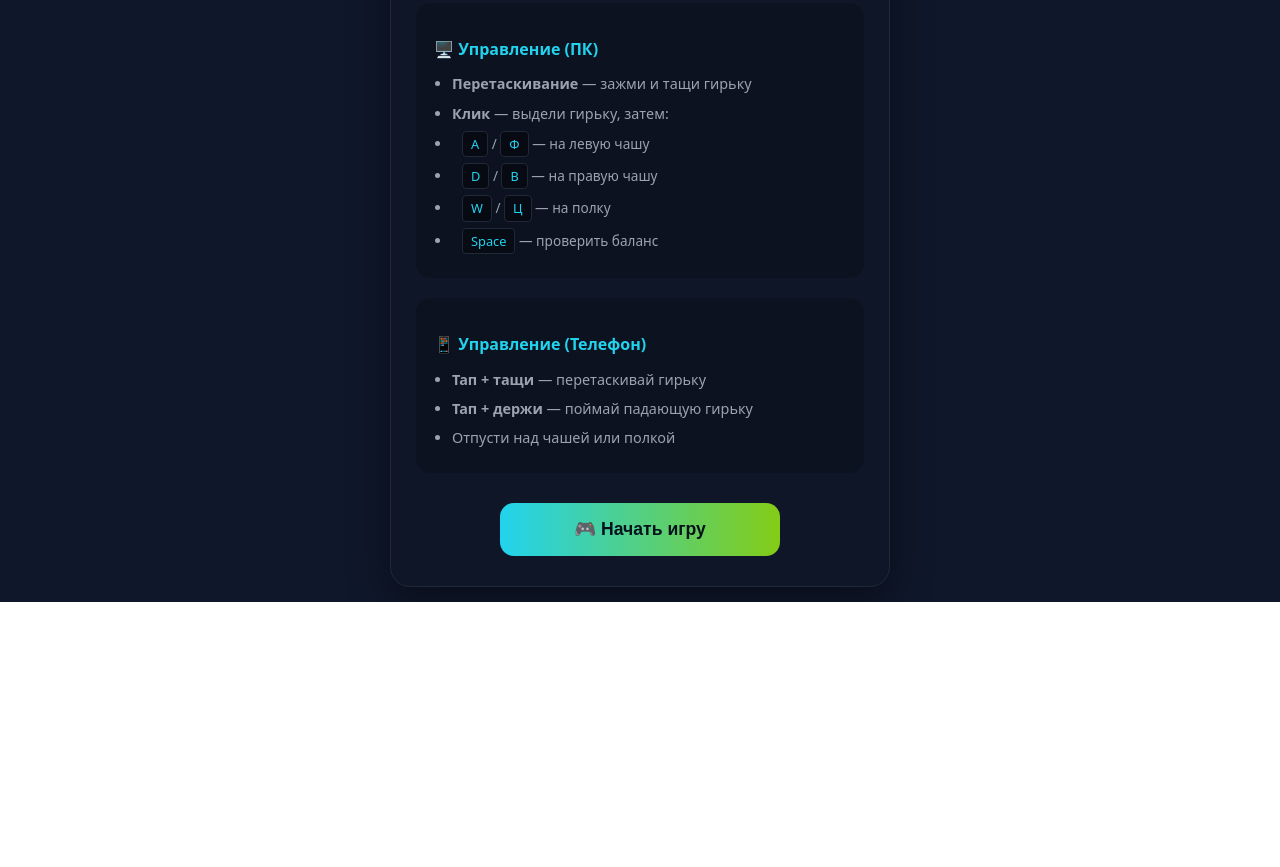
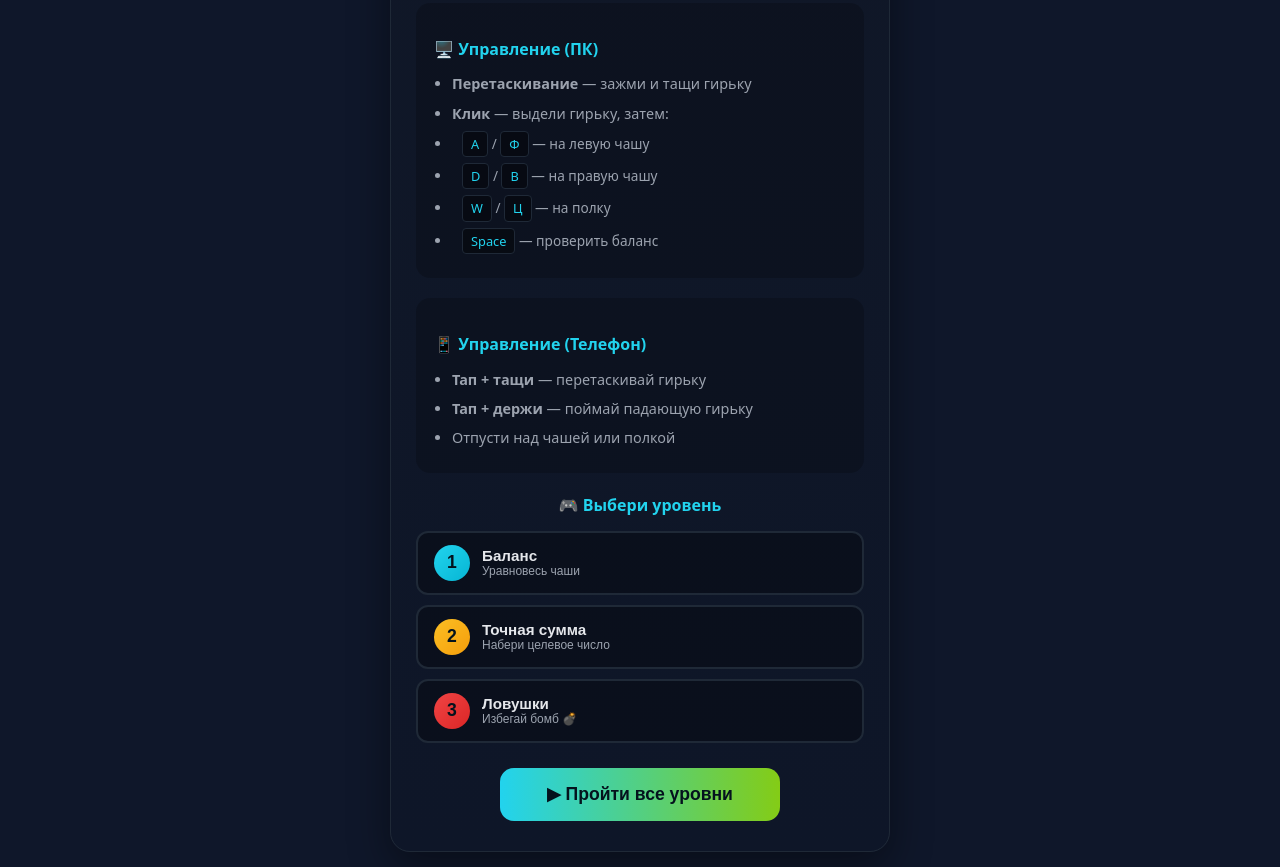
Before and after one commit to topkaamur/game, a plain HTML site: page index.html in a window 1280 px wide. Shown: the part 673-1540 px from the top of the page. Before the commit the page ends 1275 px from the top, so only its background shows below. Drawn offline with Linux system fonts and the light colour scheme.

Commit message:
add single level choice

```diff
--- a/css/components.css
+++ b/css/components.css
@@ -306,3 +306,88 @@
 .toast.error {
   border-color: var(--danger);
 }
+
+/* === Выбор уровня === */
+.level-select {
+  margin-top: 20px;
+}
+
+.level-select h3 {
+  color: var(--accent);
+  font-size: 1rem;
+  margin-bottom: 12px;
+  text-align: center;
+}
+
+.level-buttons {
+  display: flex;
+  flex-direction: column;
+  gap: 10px;
+  margin-bottom: 15px;
+}
+
+.level-btn {
+  display: flex;
+  align-items: center;
+  gap: 12px;
+  padding: 12px 16px;
+  background: rgba(0, 0, 0, 0.3);
+  border: 2px solid var(--border);
+  border-radius: 12px;
+  cursor: pointer;
+  transition: 0.2s;
+  text-align: left;
+}
+
+.level-btn:hover {
+  border-color: var(--accent);
+  background: rgba(34, 211, 238, 0.1);
+  transform: translateX(4px);
+}
+
+.level-btn:active {
+  transform: scale(0.98);
+}
+
+.level-num {
+  width: 36px;
+  height: 36px;
+  background: linear-gradient(135deg, var(--accent), var(--lime));
+  border-radius: 50%;
+  display: flex;
+  align-items: center;
+  justify-content: center;
+  font-size: 1.1rem;
+  font-weight: 800;
+  color: #04121d;
+  flex-shrink: 0;
+}
+
+.level-info {
+  flex: 1;
+}
+
+.level-name {
+  font-weight: 700;
+  color: var(--text);
+  font-size: 0.95rem;
+  display: block;
+}
+
+.level-desc {
+  font-size: 0.75rem;
+  color: var(--muted);
+  display: block;
+}
+
+.level-btn:nth-child(1) .level-num {
+  background: linear-gradient(135deg, #22d3ee, #06b6d4);
+}
+
+.level-btn:nth-child(2) .level-num {
+  background: linear-gradient(135deg, #fbbf24, #f59e0b);
+}
+
+.level-btn:nth-child(3) .level-num {
+  background: linear-gradient(135deg, #ef4444, #dc2626);
+}
--- a/index.html
+++ b/index.html
@@ -59,7 +59,33 @@
           <ul class="history-list" id="splash-history-list"></ul>
         </div>
 
-        <button class="btn-start" id="btn-start">🎮 Начать игру</button>
+        <div class="level-select">
+          <h3>🎮 Выбери уровень</h3>
+          <div class="level-buttons">
+            <button class="level-btn" data-level="0">
+              <span class="level-num">1</span>
+              <div class="level-info">
+                <span class="level-name">Баланс</span>
+                <span class="level-desc">Уравновесь чаши</span>
+              </div>
+            </button>
+            <button class="level-btn" data-level="1">
+              <span class="level-num">2</span>
+              <div class="level-info">
+                <span class="level-name">Точная сумма</span>
+                <span class="level-desc">Набери целевое число</span>
+              </div>
+            </button>
+            <button class="level-btn" data-level="2">
+              <span class="level-num">3</span>
+              <div class="level-info">
+                <span class="level-name">Ловушки</span>
+                <span class="level-desc">Избегай бомб 💣</span>
+              </div>
+            </button>
+          </div>
+          <button class="btn-start" id="btn-start">▶ Пройти все уровни</button>
+        </div>
       </div>
     </div>
 
--- a/js/config.js
+++ b/js/config.js
@@ -41,11 +41,11 @@ export const CONFIG = {
       min: 5,
       max: 25,
       fallTime: 3000,
-      spawnInterval: 1500,
+      spawnInterval: 1000,
       timeLimit: 60,
       rounds: 2,
       mult: 2,
-      bombChance: 0.25,
+      bombChance: 0.5,
       bombPenalty: 50
     }
   ],
--- a/js/game.js
+++ b/js/game.js
@@ -67,7 +67,7 @@ export function renderRoundDots() {
 }
 
 /**
- * Начать игру
+ * Начать игру (все уровни с начала)
  */
 export function startGame() {
   const el = getElements();
@@ -76,6 +76,22 @@ export function startGame() {
   state.score = 0;
   state.totalRounds = 0;
   state.successRounds = 0;
+  state.singleLevel = false;
+  showScreen('game-screen');
+  startLevel();
+}
+
+/**
+ * Начать конкретный уровень
+ */
+export function startSingleLevel(levelIndex) {
+  const el = getElements();
+  state.name = el.nameInput.value.trim() || 'Игрок';
+  state.level = levelIndex;
+  state.score = 0;
+  state.totalRounds = 0;
+  state.successRounds = 0;
+  state.singleLevel = true; // Режим одного уровня
   showScreen('game-screen');
   startLevel();
 }
@@ -253,7 +269,7 @@ function showLevelComplete() {
   const bonus = 150 * cfg.mult;
   state.score += bonus;
 
-  const nextLevel = CONFIG.levels[state.level + 1];
+  const nextLevel = !state.singleLevel ? CONFIG.levels[state.level + 1] : null;
 
   const ov = document.createElement('div');
   ov.className = 'level-overlay';
@@ -273,7 +289,7 @@ function showLevelComplete() {
       ${nextLevel
         ? `<p><b>${nextLevel.name}</b>: ${nextLevel.description}</p>
            <button class="btn-start" id="btn-next">▶ Далее</button>`
-        : `<p style="color:var(--lime)">Все уровни пройдены!</p>
+        : `<p style="color:var(--lime)">${state.singleLevel ? 'Уровень завершён!' : 'Все уровни пройдены!'}</p>
            <button class="btn-start" id="btn-finish">🏆 Финиш</button>`}
     </div>
   `;
@@ -303,6 +319,8 @@ export function endGame(reason) {
 
   const h = saveGame(reason);
 
+  const cfg = CONFIG.levels[state.level];
+
   const titles = {
     complete: '🏆 Победа!',
     time: '⏰ Время вышло!',
@@ -311,7 +329,9 @@ export function endGame(reason) {
   };
 
   const msgs = {
-    complete: 'Вы прошли все уровни!',
+    complete: state.singleLevel
+      ? `Уровень «${cfg.name}» пройден!`
+      : 'Вы прошли все уровни!',
     time: 'Попробуйте ещё!',
     failed: 'Много ошибок',
     skipped: ''
@@ -335,6 +355,7 @@ export default {
   updateHUD,
   renderRoundDots,
   startGame,
+  startSingleLevel,
   startLevel,
   startRound,
   checkBalance,
--- a/js/main.js
+++ b/js/main.js
@@ -7,7 +7,7 @@ import { showScreen } from './utils.js';
 import { getElements, showToast } from './ui.js';
 import { getHistory, clearHistory, renderHistory } from './storage.js';
 import { selected, clearSelection, moveSelectedTo } from './selection.js';
-import { startGame, startLevel, checkBalance, endGame } from './game.js';
+import { startGame, startSingleLevel, startLevel, checkBalance, endGame } from './game.js';
 
 /**
  * Обновить историю на стартовом экране
@@ -30,8 +30,16 @@ function updateSplashHistory() {
 function init() {
   const el = getElements();
 
-  // Кнопка старта
+  // Кнопка старта (все уровни)
   el.btnStart.onclick = startGame;
+
+  // Кнопки выбора уровня
+  document.querySelectorAll('.level-btn').forEach(btn => {
+    btn.onclick = () => {
+      const levelIndex = parseInt(btn.dataset.level);
+      startSingleLevel(levelIndex);
+    };
+  });
 
   // Кнопка проверки
   el.btnCheck.onclick = checkBalance;
--- a/js/state.js
+++ b/js/state.js
@@ -19,7 +19,8 @@ const initialState = {
   timerInt: null,
   spawnInt: null,
   weightPool: [],
-  targetSum: 0  // Для уровня 2 (точная сумма)
+  targetSum: 0,      // Для уровня 2 (точная сумма)
+  singleLevel: false // Режим одного уровня
 };
 
 // Текущее состояние
```
